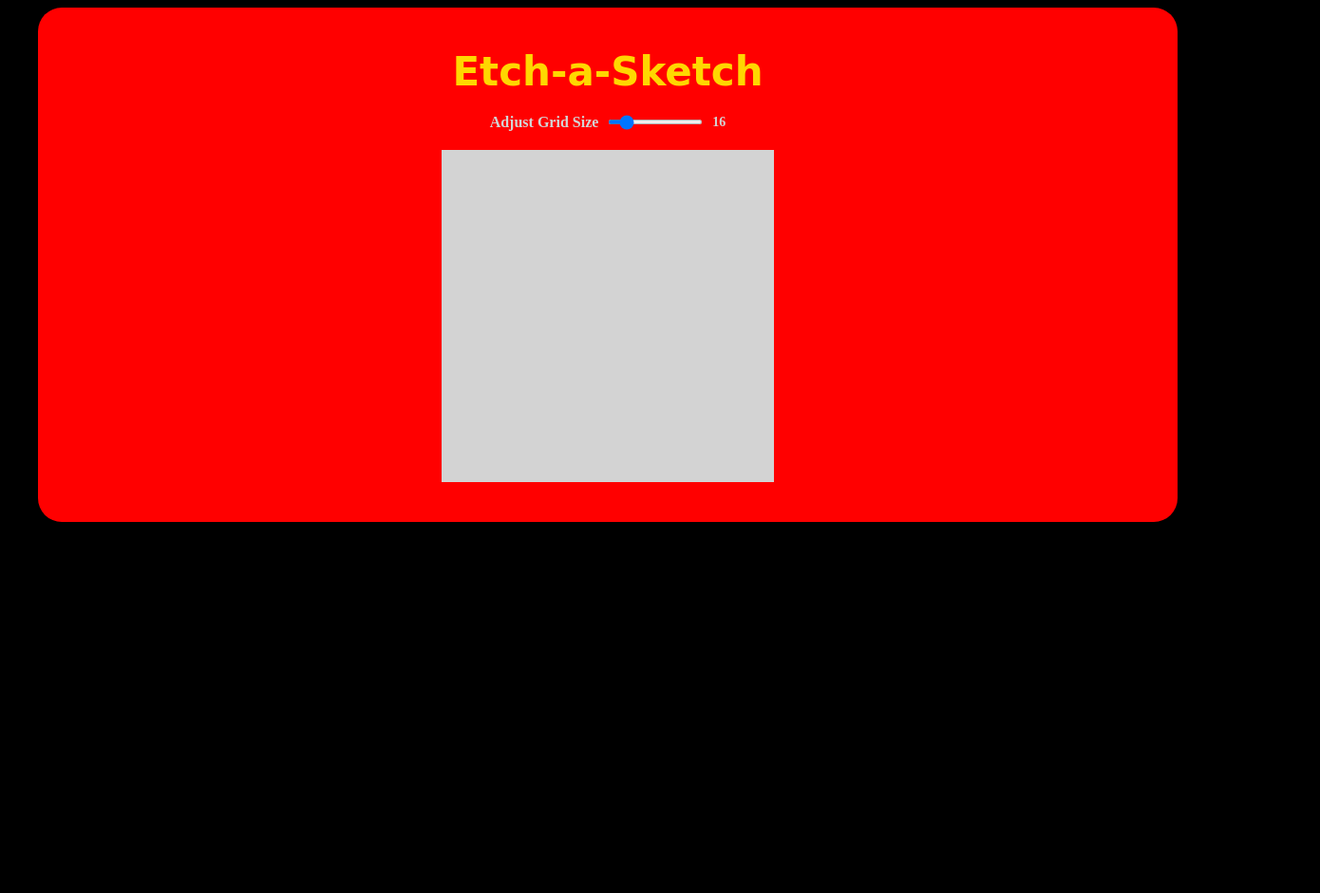
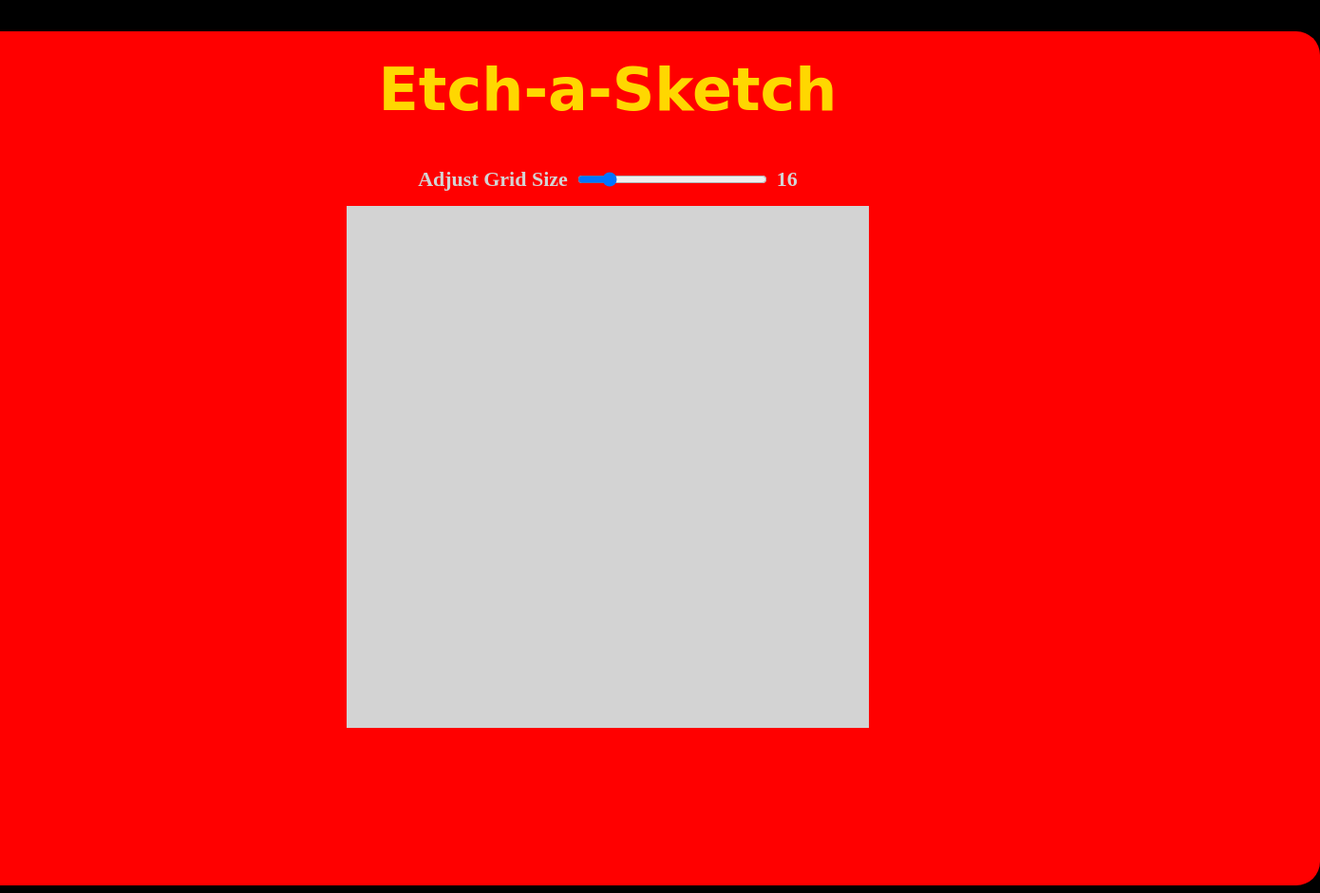
Before and after one commit to Alemoses/Etch-a-Sketch, a plain HTML site: page index.html in a window 1280 px wide. Shown: the whole page at 95% size, 1390 px wide, since content can reach past the window. Before the commit the page ends 800 px from the top, so only its background shows below. Drawn offline with Linux system fonts and the light colour scheme; a web font is replaced by a local one.

Commit message:
Adjust style.css to more appropriate scale

```diff
--- a/index.html
+++ b/index.html
@@ -11,13 +11,17 @@
 </head>
 <body>
   <main id="main">
-    <h1>Etch-a-Sketch</h1>
+    <header>
+       <h1>Etch-a-Sketch</h1>
+    </header>
+  <div class="game">
     <div class="slider-container">
       <p class="adjust">Adjust Grid Size</p>
       <input type="range" min="2" max="100" value="16" id="slider">
       <p class="value">16</p>
     </div>
     <div id="container"></div>
+  </div>
   </main>
 </body>
 <script src="index.js"></script>
--- a/style.css
+++ b/style.css
@@ -3,26 +3,36 @@
   justify-content: center;
   align-items: center;
   background: #000;
+  flex-direction: column;
 }
 
 #main {
   display: flex;
   flex-direction: column;
   gap: 20px;
+  align-items: center;
+  width: 1500px;
+  height: 900px;
+  background-color: red;
+  border-radius: 25px;
+  margin-top: 25px;
+}
+
+.game {
+  display: flex;
+  flex-direction: column;
+  gap: 15px;
   justify-content: center;
   align-items: center;
-  width: 1200px;
-  height: 542px;
-  background-color: red;
-  border-radius: 25px;
+  margin-top: 25px;
 }
 
 #container {
   display: inline-grid;
   grid-template-columns: repeat(16, 2fr);
   grid-template-rows: repeat(16, 2fr);
-  width: 350px;
-  height: 350px;
+  width: 550px;
+  height: 550px;
 }
 
 .slider-container {
@@ -32,25 +42,26 @@
 }
 
 #slider {
-  width: 100px;
-  height: 5px;
+  width: 200px;
+  height: 20px;
 }
 
 .value {
-  font-size: 14px;
   margin-left: 8px;
+  font-size: 22px;
 }
 
 h1 {
   font-family: 'Damion', cursive;
   font-weight: 600;
   color: gold;
-  font-size: 42px;
-  margin-top: 0;
+  font-size: 62px;
+  margin-top: 25px;
   margin-bottom: 0;
 }
 
 .adjust {
+  font-size: 22px;
   margin-right: 8px;
 }
 
```
